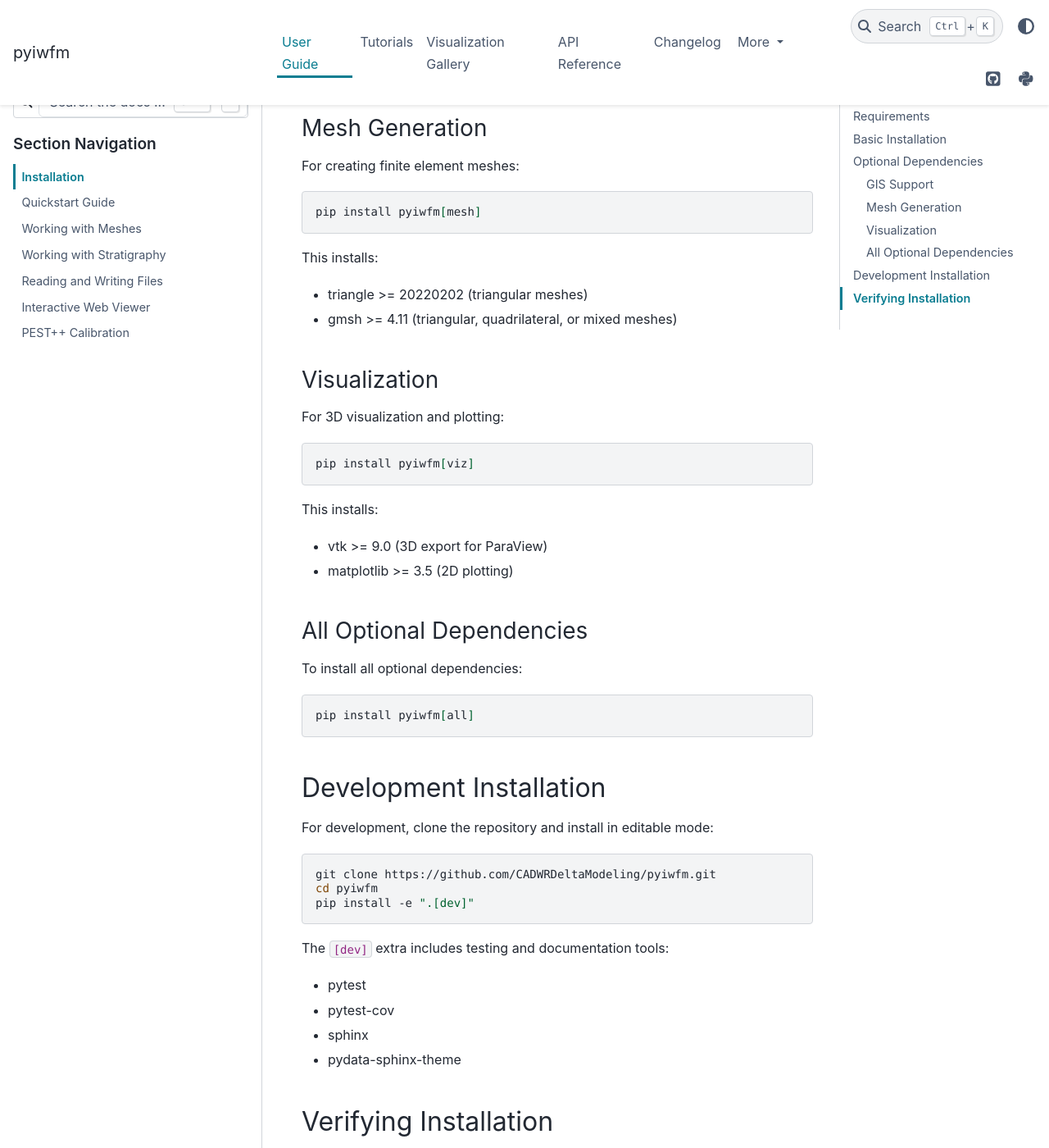
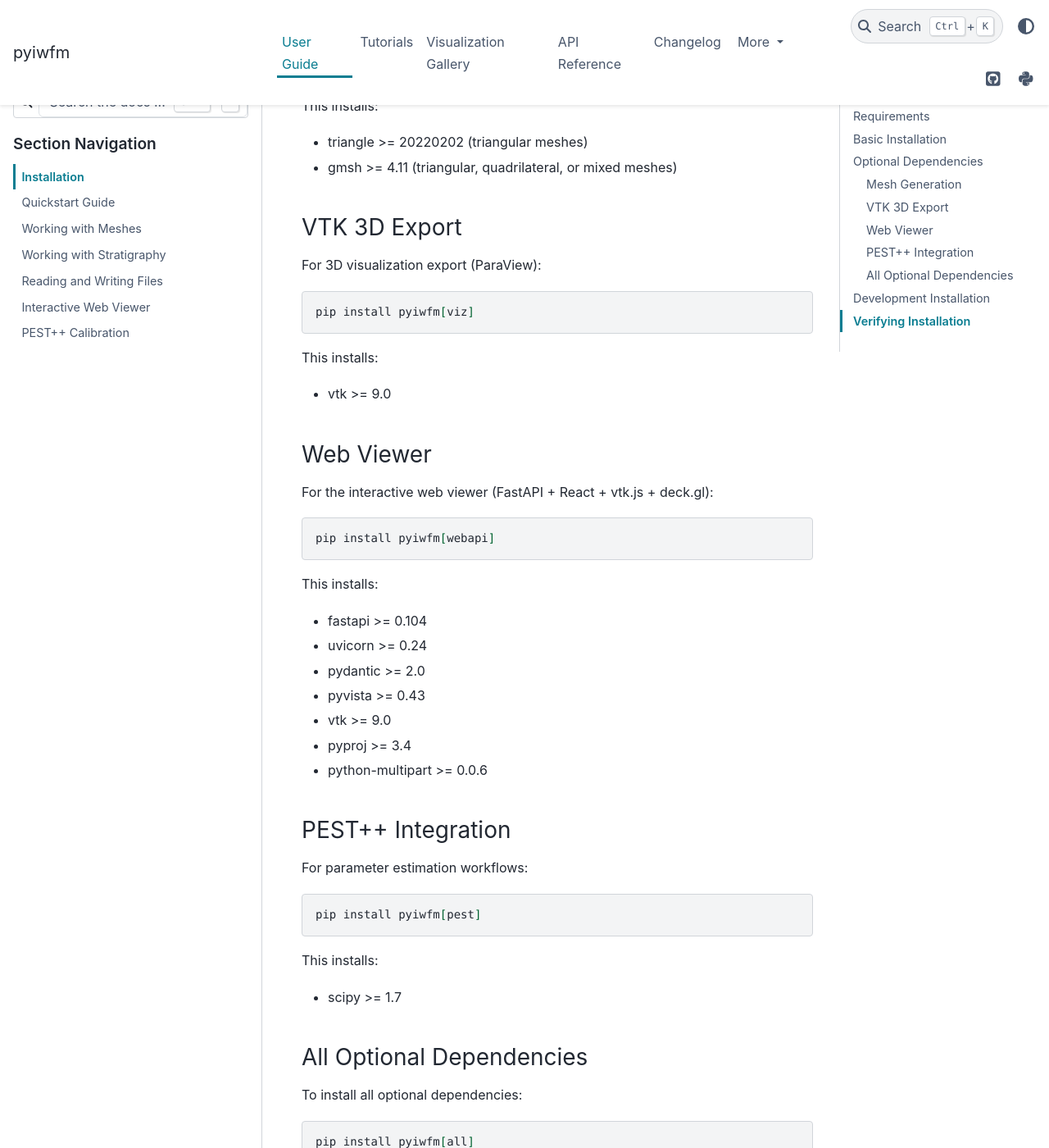
Before and after one commit to hatch-tyler/pyiwfm, a Sphinx documentation site: the page built from docs/user_guide/installation.rst, in a window 1280 px wide and 1400 px high, scrolled down 1088 px. Shown: the whole window at 82% size. Built offline with Sphinx 7.4.7 and the PyData theme 0.15.4, drawn with Linux system fonts in a browser that asks for light colours; some of the changed text lies outside the part shown.

Commit message:
Fix docs install extras and dependency versions to match pyproject.toml
- Remove nonexistent [gis] extra from index.rst and installation.rst
  (geopandas, shapely, pyogrio are now core dependencies)
- Add missing [webapi] and [pest] extras to both pages
- Update core dependency minimum versions to match pyproject.toml
- Add matplotlib, geopandas, shapely, pyogrio to core deps list
- Fix git clone URL (hatch-tyler, not CADWRDeltaModeling)
- Update [dev] extras list to match pyproject.toml

Co-Authored-By: Claude Opus 4.6 <noreply@anthropic.com>

```diff
--- a/docs/user_guide/installation.rst
+++ b/docs/user_guide/installation.rst
@@ -17,29 +17,19 @@ Install pyiwfm using pip:
 
 This installs the core package with required dependencies:
 
-- numpy >= 1.21
-- pandas >= 1.3
-- h5py >= 3.0
+- numpy >= 1.23
+- pandas >= 2.0
+- h5py >= 3.7
 - jinja2 >= 3.0
+- matplotlib >= 3.8
+- geopandas >= 1.0
+- shapely >= 2.0
+- pyogrio >= 0.7
 
 Optional Dependencies
 ---------------------
 
 pyiwfm has several optional dependency groups for additional functionality:
-
-GIS Support
-~~~~~~~~~~~
-
-For exporting to GIS formats (GeoPackage, Shapefile, GeoJSON):
-
-.. code-block:: bash
-
-    pip install pyiwfm[gis]
-
-This installs:
-
-- geopandas >= 0.10
-- shapely >= 2.0
 
 Mesh Generation
 ~~~~~~~~~~~~~~~
@@ -55,10 +45,10 @@ This installs:
 - triangle >= 20220202 (triangular meshes)
 - gmsh >= 4.11 (triangular, quadrilateral, or mixed meshes)
 
-Visualization
+VTK 3D Export
 ~~~~~~~~~~~~~
 
-For 3D visualization and plotting:
+For 3D visualization export (ParaView):
 
 .. code-block:: bash
 
@@ -66,8 +56,39 @@ For 3D visualization and plotting:
 
 This installs:
 
-- vtk >= 9.0 (3D export for ParaView)
-- matplotlib >= 3.5 (2D plotting)
+- vtk >= 9.0
+
+Web Viewer
+~~~~~~~~~~
+
+For the interactive web viewer (FastAPI + React + vtk.js + deck.gl):
+
+.. code-block:: bash
+
+    pip install pyiwfm[webapi]
+
+This installs:
+
+- fastapi >= 0.104
+- uvicorn >= 0.24
+- pydantic >= 2.0
+- pyvista >= 0.43
+- vtk >= 9.0
+- pyproj >= 3.4
+- python-multipart >= 0.0.6
+
+PEST++ Integration
+~~~~~~~~~~~~~~~~~~
+
+For parameter estimation workflows:
+
+.. code-block:: bash
+
+    pip install pyiwfm[pest]
+
+This installs:
+
+- scipy >= 1.7
 
 All Optional Dependencies
 ~~~~~~~~~~~~~~~~~~~~~~~~~
@@ -85,16 +106,16 @@ For development, clone the repository and install in editable mode:
 
 .. code-block:: bash
 
-    git clone https://github.com/CADWRDeltaModeling/pyiwfm.git
+    git clone https://github.com/hatch-tyler/pyiwfm.git
     cd pyiwfm
     pip install -e ".[dev]"
 
-The ``[dev]`` extra includes testing and documentation tools:
+The ``[dev]`` extra includes testing and linting tools:
 
-- pytest
-- pytest-cov
-- sphinx
-- pydata-sphinx-theme
+- pytest, pytest-cov, hypothesis
+- mypy
+- ruff, pre-commit
+- httpx
 
 Verifying Installation
 ----------------------
```
Also changed, not shown: docs/index.rst (+8 -5 lines).
